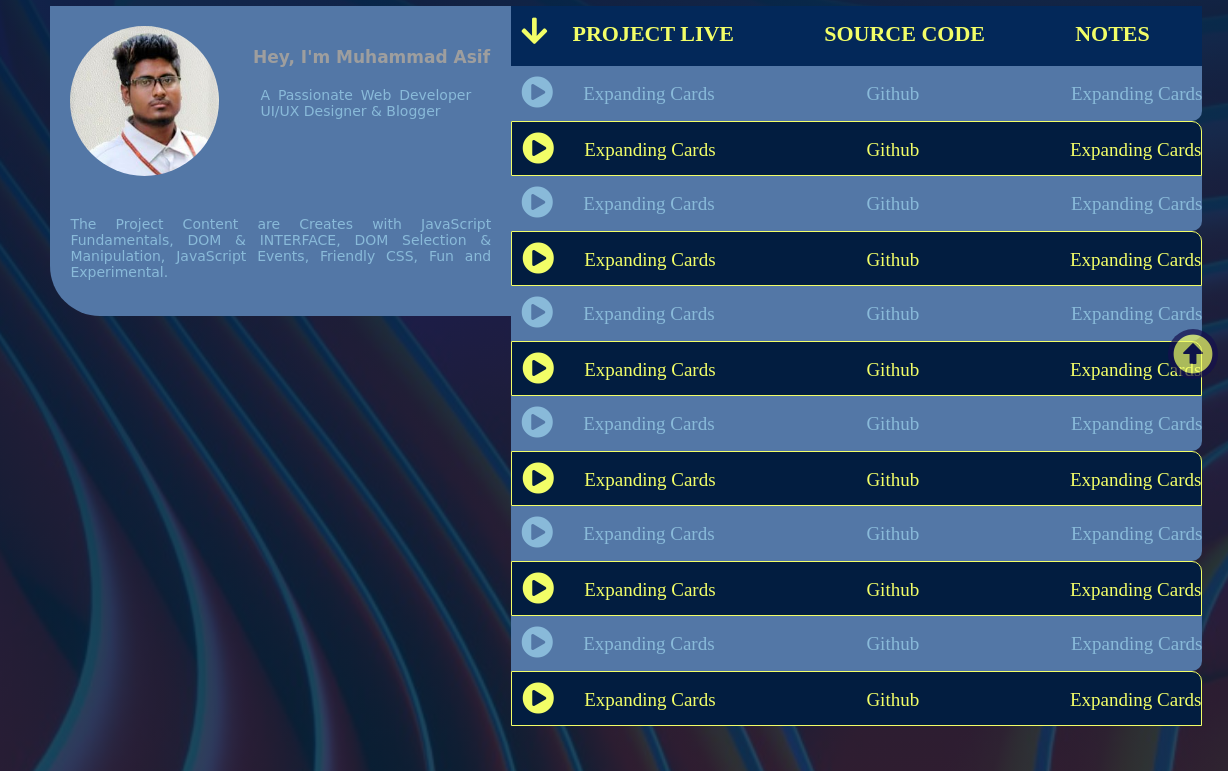
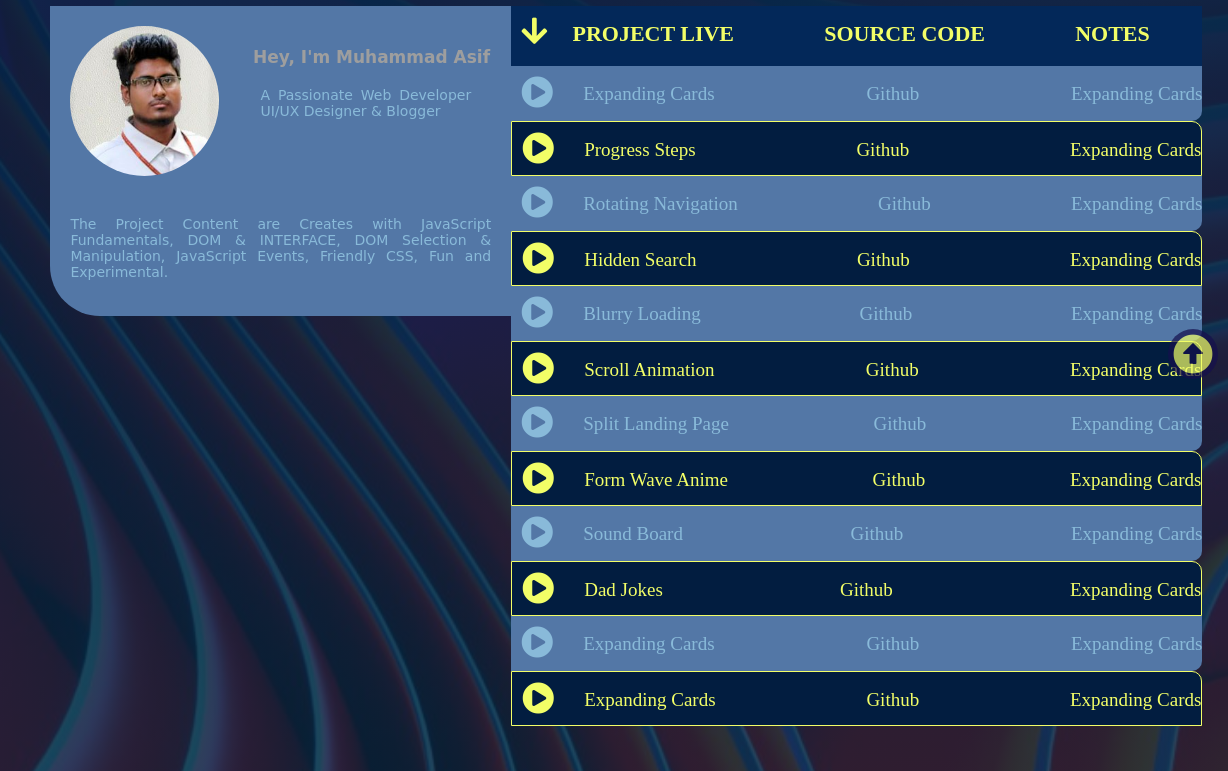
Before and after one commit to Mohammad-Asif-Web/30-vanilla-js-project, a website: page index.html in a window 1280 px wide. Shown: the part 411-1182 px from the top of the page, 52-1280 px from the left. Drawn offline with Linux system fonts and the light colour scheme; grey boxes are pictures that could not be loaded.

Commit message:
10 mini projects link added and project modified

```diff
--- a/index.html
+++ b/index.html
@@ -59,7 +59,7 @@
             <ul class="projects" >
                 <i class="fas fa-play-circle"></i>
                 <div class="part">
-                    <li><a href="#">Expanding Cards</a></li>
+                    <li><a href="./projects/02-progress_steps/main.html">Progress Steps</a></li>
                 <li><a href="#">Github</a></li>
                 <li><a href="#">Expanding Cards</a></li>
                 </div>
@@ -67,7 +67,7 @@
             <ul class="projects" >
                 <i class="fas fa-play-circle"></i>
                 <div class="part">
-                    <li><a href="#">Expanding Cards</a></li>
+                    <li><a href="./projects/03-rotating_navigation/main.html">Rotating Navigation</a></li>
                 <li><a href="#">Github</a></li>
                 <li><a href="#">Expanding Cards</a></li>
                 </div>
@@ -75,7 +75,7 @@
             <ul class="projects" >
                 <i class="fas fa-play-circle"></i>
                 <div class="part">
-                    <li><a href="#">Expanding Cards</a></li>
+                    <li><a href="./projects/04-hidden_search_widget/main.html">Hidden Search</a></li>
                 <li><a href="#">Github</a></li>
                 <li><a href="#">Expanding Cards</a></li>
                 </div>
@@ -83,7 +83,7 @@
             <ul class="projects" >
                 <i class="fas fa-play-circle"></i>
                 <div class="part">
-                    <li><a href="#">Expanding Cards</a></li>
+                    <li><a href="./projects/05-blurry_loading/main.html">Blurry Loading</a></li>
                 <li><a href="#">Github</a></li>
                 <li><a href="#">Expanding Cards</a></li>
                 </div>
@@ -91,7 +91,7 @@
             <ul class="projects" >
                 <i class="fas fa-play-circle"></i>
                 <div class="part">
-                    <li><a href="#">Expanding Cards</a></li>
+                    <li><a href="./projects/06-scroll_animation/main.html">Scroll Animation</a></li>
                 <li><a href="#">Github</a></li>
                 <li><a href="#">Expanding Cards</a></li>
                 </div>
@@ -99,7 +99,7 @@
             <ul class="projects" >
                 <i class="fas fa-play-circle"></i>
                 <div class="part">
-                    <li><a href="#">Expanding Cards</a></li>
+                    <li><a href="./projects/07-split_landing_page/main.html">Split Landing Page</a></li>
                 <li><a href="#">Github</a></li>
                 <li><a href="#">Expanding Cards</a></li>
                 </div>
@@ -107,7 +107,7 @@
             <ul class="projects" >
                 <i class="fas fa-play-circle"></i>
                 <div class="part">
-                    <li><a href="#">Expanding Cards</a></li>
+                    <li><a href="./projects/08-form_wave_animation/main.html">Form Wave Anime</a></li>
                 <li><a href="#">Github</a></li>
                 <li><a href="#">Expanding Cards</a></li>
                 </div>
@@ -115,7 +115,7 @@
             <ul class="projects" >
                 <i class="fas fa-play-circle"></i>
                 <div class="part">
-                    <li><a href="#">Expanding Cards</a></li>
+                    <li><a href="./projects/09-sound_board/main.html">Sound Board</a></li>
                 <li><a href="#">Github</a></li>
                 <li><a href="#">Expanding Cards</a></li>
                 </div>
@@ -123,7 +123,7 @@
             <ul class="projects" >
                 <i class="fas fa-play-circle"></i>
                 <div class="part">
-                    <li><a href="#">Expanding Cards</a></li>
+                    <li><a href="./projects/10-dad_jokes/main.html">Dad Jokes</a></li>
                 <li><a href="#">Github</a></li>
                 <li><a href="#">Expanding Cards</a></li>
                 </div>
```
